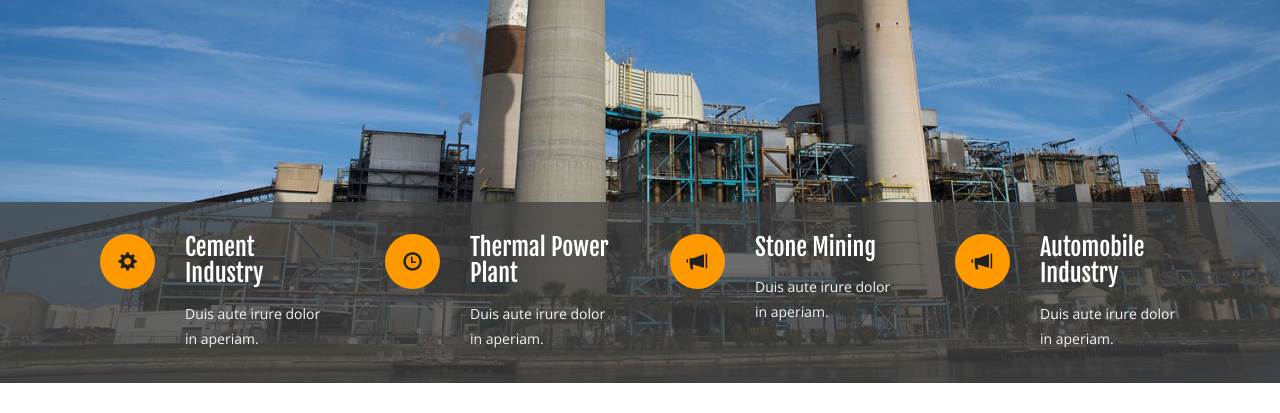
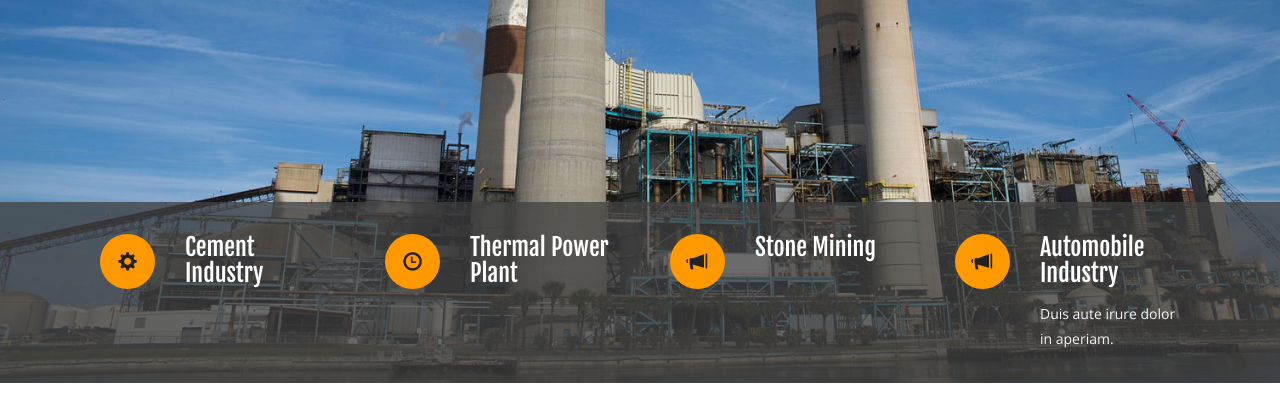
Before and after one commit to harishrewari/ssebawal, a plain HTML site: page index.html in a window 1280 px wide. Shown: the part 387-800 px from the top of the page. Drawn offline with nearby package versions, Linux system fonts and the light colour scheme.

Commit message:
removed Lorem Ipsum definitions

```diff
--- a/index.html
+++ b/index.html
@@ -115,8 +115,8 @@ Smartphone Compatible web template, free webdesigns for Nokia, Samsung, LG, Sony
 					</div>
 					<div class="col-xs-8 w3l_banner_info_left_grid_left">
 						<h3><a href="single.html">Cement Industry</a></h3>
-						<p>Duis aute irure dolor in aperiam.</p>
-					</div>
+<!-- 						<p>Duis aute irure dolor in aperiam.</p>
+ -->					</div>
 					<div class="clearfix"> </div>
 				</div>
 				<div class="col-md-3 w3l_banner_info_left">
@@ -127,8 +127,8 @@ Smartphone Compatible web template, free webdesigns for Nokia, Samsung, LG, Sony
 					</div>
 					<div class="col-xs-8 w3l_banner_info_left_grid_left">
 						<h3><a href="single.html">Thermal Power Plant</a></h3>
-						<p>Duis aute irure dolor in aperiam.</p>
-					</div>
+<!-- 						<p>Duis aute irure dolor in aperiam.</p>
+ -->					</div>
 					<div class="clearfix"> </div>
 				</div>
 				<div class="col-md-3 w3l_banner_info_left">
@@ -139,8 +139,8 @@ Smartphone Compatible web template, free webdesigns for Nokia, Samsung, LG, Sony
 					</div>
 					<div class="col-xs-8 w3l_banner_info_left_grid_left">
 						<h3><a href="single.html">Stone Mining</a></h3>
-						<p>Duis aute irure dolor in aperiam.</p>
-					</div>
+<!-- 						<p>Duis aute irure dolor in aperiam.</p>
+ -->					</div>
 					<div class="clearfix"> </div>
 				</div>
 				<div class="col-md-3 w3l_banner_info_left">
```
